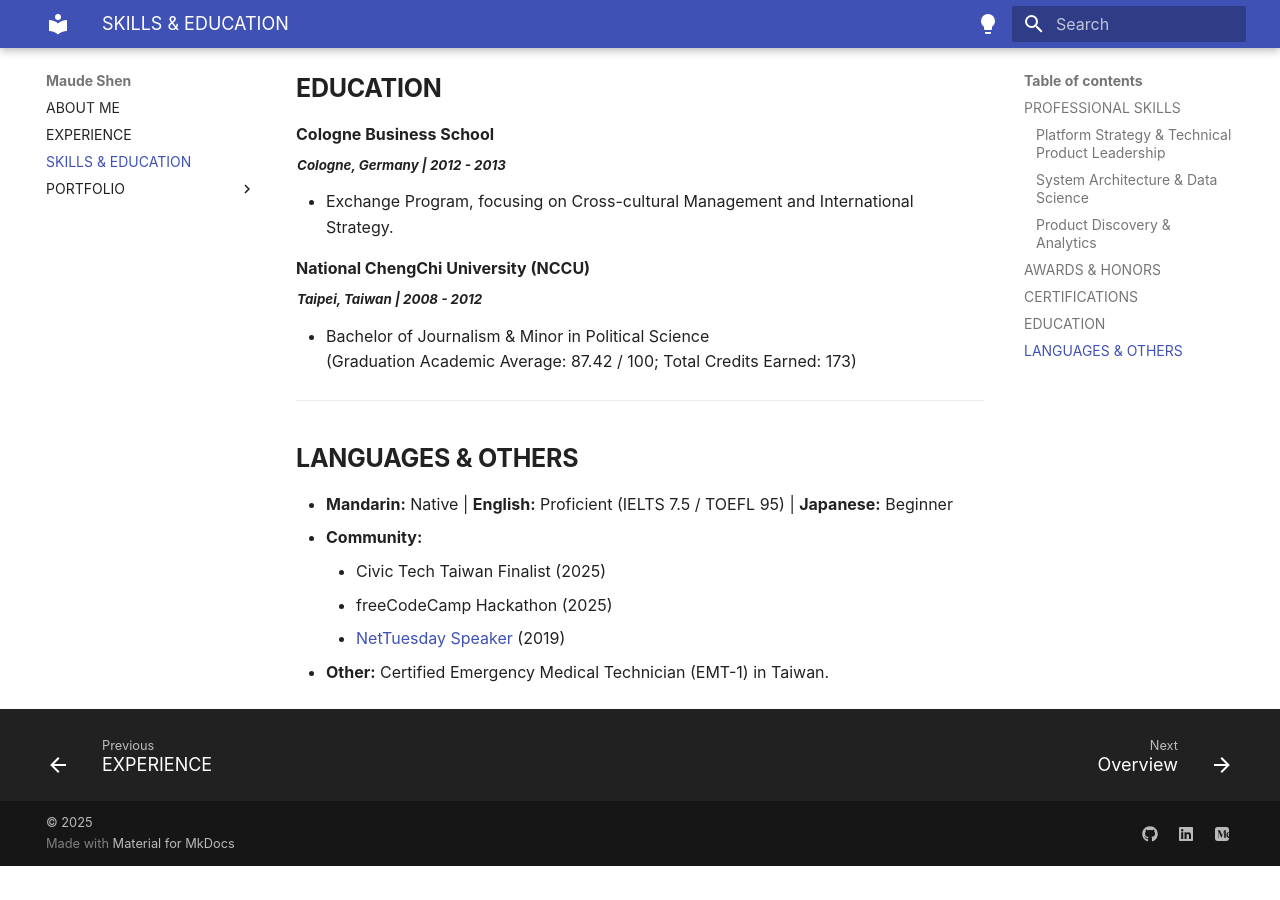
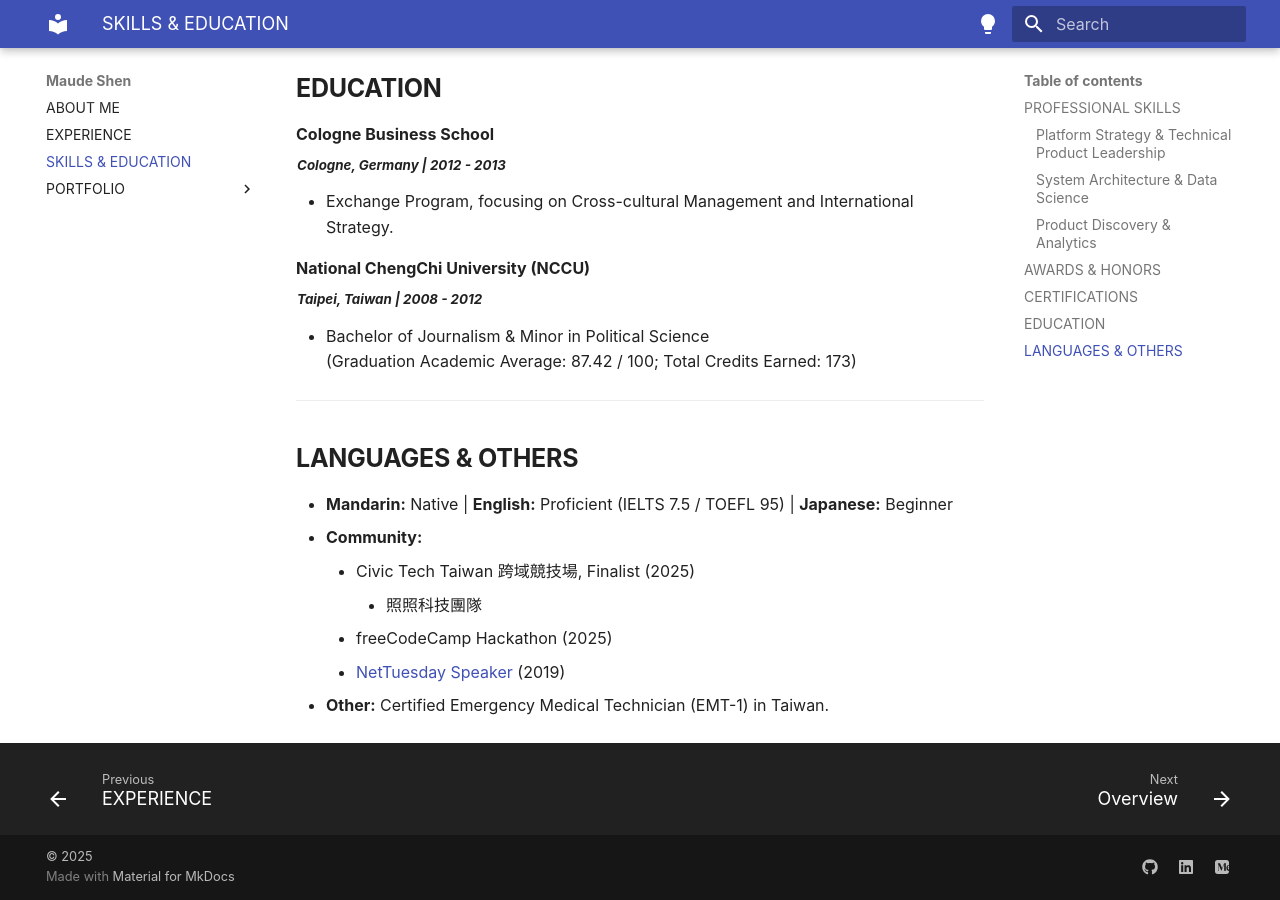
Before and after one commit to maudes/cv, an MkDocs documentation site: the page built from docs/education_skills.md, in a window 1280 px wide and 900 px high, scrolled down 1727 px. Built offline with MkDocs 1.6.1 and Material for MkDocs 9.7.7, drawn with Linux system fonts in a browser that asks for light colours; some web fonts are replaced; before the commit the page ends 2593 px from its top, so only the background shows below that.

Commit message:
add chinese translation on some items

```diff
--- a/docs/education_skills.md
+++ b/docs/education_skills.md
@@ -60,7 +60,8 @@
 
 * **Mandarin:** Native | **English:** Proficient (IELTS 7.5 / TOEFL 95) | **Japanese:** Beginner
 * **Community:**
-    - Civic Tech Taiwan Finalist (2025)
+    - Civic Tech Taiwan 跨域競技場, Finalist (2025)
+        - 照照科技團隊
     - freeCodeCamp Hackathon (2025)
     - [NetTuesday Speaker](https://nettuesday.tw/slides/2019/03/584) (2019)
 * **Other:** Certified Emergency Medical Technician (EMT-1) in Taiwan.
```
